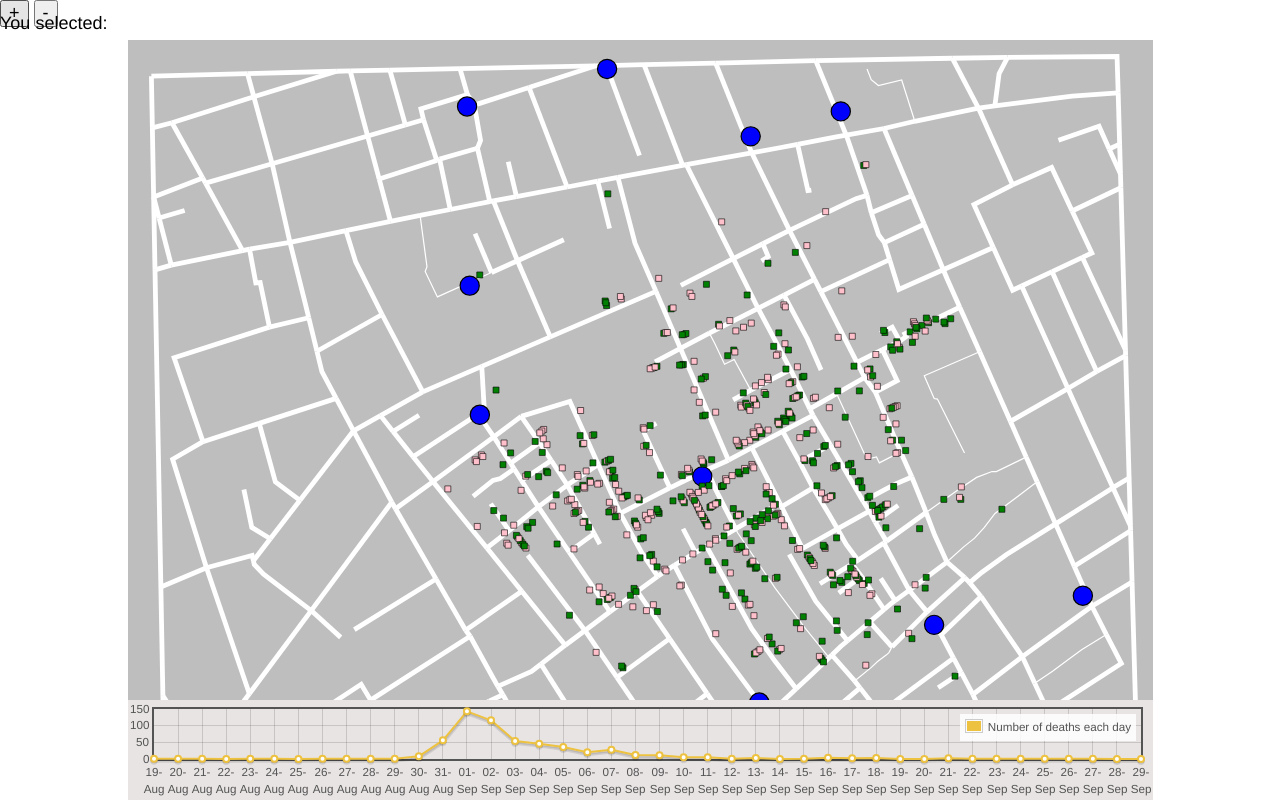
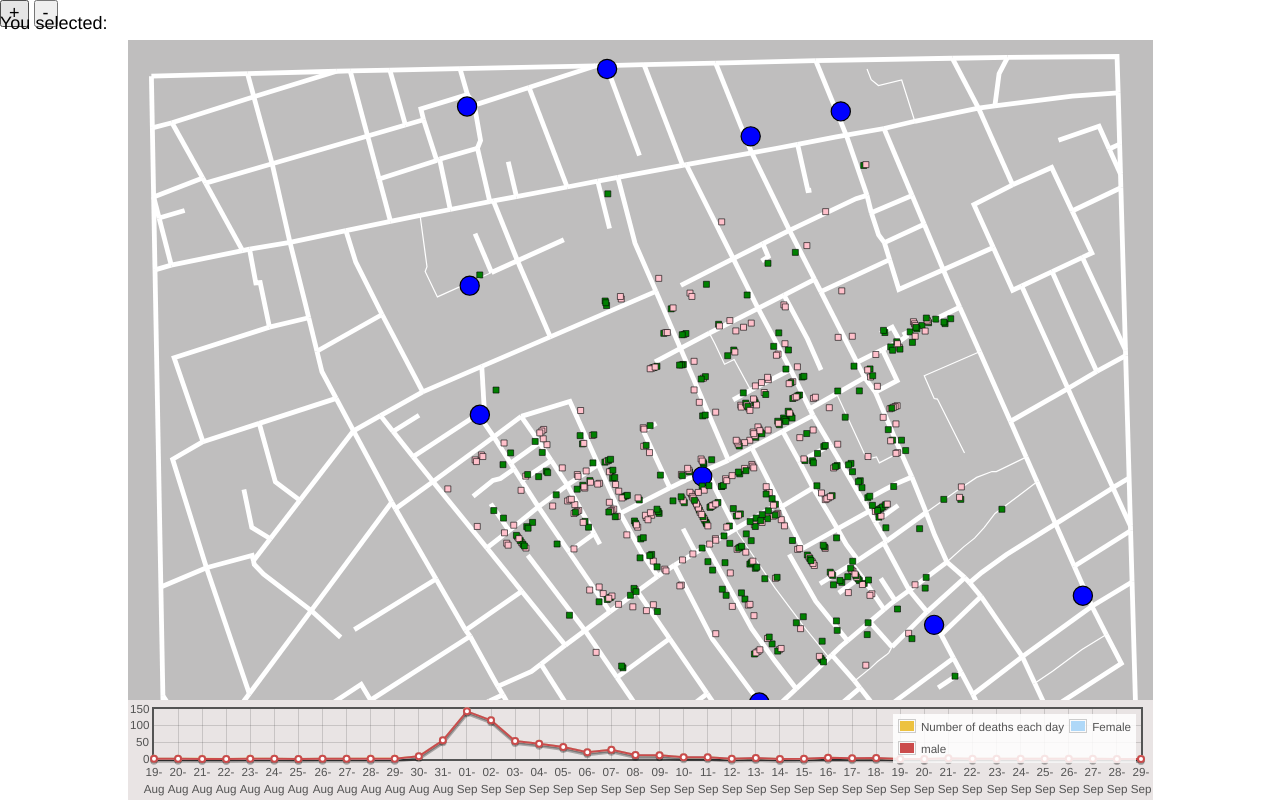
Before and after one commit to whatwehaveunlearned/Data-Visualizartion-Project-1, a plain HTML site: page main.html in a window 1280 px wide. Drawn offline with Linux system fonts and the light colour scheme.

Commit message:
Some changes to the foot.js to be able to get the males and females that died each day

```diff
--- a/main.css
+++ b/main.css
@@ -102,6 +102,7 @@ input[type=checkbox] {
 	bottom:0%;
 	left:10%;
 	width: 1025px;
+	height: 300px;
 	height: 100px;
 	font-size: 14px;
 	line-height: 1.2em;
--- a/map.js
+++ b/map.js
@@ -6,12 +6,25 @@
 
 document.write('<scr'+'ipt type="text/javascript" src="map_info.js" ></scr'+'ipt>');
 document.write('<scr'+'ipt type="text/javascript" src="death.js" ></scr'+'ipt>');
+document.write('<scr'+'ipt type="text/javascript" src="death_days.js" ></scr'+'ipt>');
 
 //variable to set the initial scale
 var scale = 60;
 var from = 0;
 var to = Deaths.position.length;
+var female_deaths_day = new Array ();
+var male_deaths_day = new Array ();
 
+//we save the amount of people that die each day
+var deaths_per_day = new Array ();
+var deaths_per_day_per_gender= [0,0];
+var deaths_all_gender = new Array();
+
+for (var i=0; i<Death_dates.day.length; i++)
+{
+  deaths_per_day.push(Death_dates.day[i].deaths);
+  console.log(deaths_per_day)
+}
 
 //initialize the stage
 var stage = new Kinetic.Stage({
@@ -143,6 +156,19 @@ function paintMap(scale,from,to)
   {
       addNode(deathlayer,Deaths.position[i],scale,color,i,age);
   }
+
+  //Generate different genre deaths for each day
+  for (var i=0; i<deaths_per_day.length;i++)
+  {
+        for (var j=0; j<deaths_per_day[i];j++)
+        {
+          deaths_per_day_per_gender[i]=+female_deaths_day[j];
+          deaths_per_day_per_gender[i]=+female_deaths_day[j];
+        }
+  }
+  console.log(female_deaths_day)
+  console.log(male_deaths_day)
+  console.log(deaths_per_day_per_gender)
   maplayer.add(line_group)
   pumplayer.add(pump_group)
   //deathlayer.add(death)
@@ -150,10 +176,10 @@ function paintMap(scale,from,to)
   stage.add(pumplayer);
   stage.add(deathlayer);
 
-  //Functions of paintMap fuction
+  //Functions of paintMap fuction############################################
 
   //Function to create a node
-  function addNode(layer,DeathsPosition,scale,color,i) {
+  function addNode(layer,DeathsPosition,scale,color,i,DeathssperDay) {
         var death = new Kinetic.Rect({
           x: (DeathsPosition.x-3)*scale,
           y: -(DeathsPosition.y-19)*scale,
@@ -165,11 +191,19 @@ function paintMap(scale,from,to)
           id: i,
           age: age[i]
         });
+        if (death.attrs.fill=='pink')
+        {
+          female_deaths_day.push(1)
+          male_deaths_day.push(0)
+        }
+        else{
+          male_deaths_day.push(1)
+          female_deaths_day.push(0)
+        }
         deathlayer.add(death)
-        console.log(death)
       }
 
-  //Functions to see values of the data
+  //Functions to see values of the data ////////////////////////////////////////
 
   //1. Pumps mouseover
   pumplayer.on('mouseover', function(evt) {
--- a/plot_flot.js
+++ b/plot_flot.js
@@ -4,6 +4,7 @@
 
 document.write('<scr'+'ipt type="text/javascript" src="map.js" ></scr'+'ipt>');
 document.write('<scr'+'ipt type="text/javascript" src="death_days.js" ></scr'+'ipt>');
+document.write('<scr'+'ipt type="text/javascript" src="death.js" ></scr'+'ipt>');
 
 	$(function() {
 
@@ -52,7 +53,99 @@ document.write('<scr'+'ipt type="text/javascript" src="death_days.js" ></scr'+'i
 			  ["27-Sep",1  ],
 			  ["28-Sep",0  ],
 			  ["29-Sep",0  ]
-			]}];
+			]}, {
+			label: "Female",
+			data: [
+			  ["19-Aug",1  ],
+			  ["20-Aug",1  ],
+			  ["21-Aug",0  ],
+			  ["22-Aug",0  ],
+			  ["23-Aug",0  ],
+			  ["24-Aug",1  ],
+			  ["25-Aug",0  ],
+			  ["26-Aug",1  ],
+			  ["27-Aug",1  ],
+			  ["28-Aug",0  ],
+			  ["29-Aug",0  ],
+			  ["30-Aug",8  ],
+			  ["31-Aug",56  ],
+			  ["01-Sep",143  ],
+			  ["02-Sep",116  ],
+			  ["03-Sep",54  ],
+			  ["04-Sep",46  ],
+			  ["05-Sep",36  ],
+			  ["06-Sep",20  ],
+			  ["07-Sep",28  ],
+			  ["08-Sep",12  ],
+			  ["09-Sep",11  ],
+			  ["10-Sep",5  ],
+			  ["11-Sep",5  ],
+			  ["12-Sep",1  ],
+			  ["13-Sep",3  ],
+			  ["14-Sep",0  ],
+			  ["15-Sep",1  ],
+			  ["16-Sep",4  ],
+			  ["17-Sep",2  ],
+			  ["18-Sep",3  ],
+			  ["19-Sep",0  ],
+			  ["20-Sep",0  ],
+			  ["21-Sep",2  ],
+			  ["22-Sep",1  ],
+			  ["23-Sep",1  ],
+			  ["24-Sep",1  ],
+			  ["25-Sep",1  ],
+			  ["26-Sep",1  ],
+			  ["27-Sep",1  ],
+			  ["28-Sep",0  ],
+			  ["29-Sep",0  ]
+			]
+		}, {
+			label: "male",
+			data: [
+			  ["19-Aug",1  ],
+			  ["20-Aug",1  ],
+			  ["21-Aug",0  ],
+			  ["22-Aug",0  ],
+			  ["23-Aug",1  ],
+			  ["24-Aug",1  ],
+			  ["25-Aug",0  ],
+			  ["26-Aug",1  ],
+			  ["27-Aug",1  ],
+			  ["28-Aug",1  ],
+			  ["29-Aug",1  ],
+			  ["30-Aug",8  ],
+			  ["31-Aug",56  ],
+			  ["01-Sep",143  ],
+			  ["02-Sep",116  ],
+			  ["03-Sep",54  ],
+			  ["04-Sep",46  ],
+			  ["05-Sep",36  ],
+			  ["06-Sep",20  ],
+			  ["07-Sep",28  ],
+			  ["08-Sep",12  ],
+			  ["09-Sep",11  ],
+			  ["10-Sep",5  ],
+			  ["11-Sep",5  ],
+			  ["12-Sep",1  ],
+			  ["13-Sep",3  ],
+			  ["14-Sep",0  ],
+			  ["15-Sep",1  ],
+			  ["16-Sep",4  ],
+			  ["17-Sep",2  ],
+			  ["18-Sep",3  ],
+			  ["19-Sep",0  ],
+			  ["20-Sep",0  ],
+			  ["21-Sep",2  ],
+			  ["22-Sep",1  ],
+			  ["23-Sep",1  ],
+			  ["24-Sep",1  ],
+			  ["25-Sep",1  ],
+			  ["26-Sep",1  ],
+			  ["27-Sep",1  ],
+			  ["28-Sep",0  ],
+			  ["29-Sep",0  ]
+			]
+		}];
 
 		var options = {
 			series: {
```
